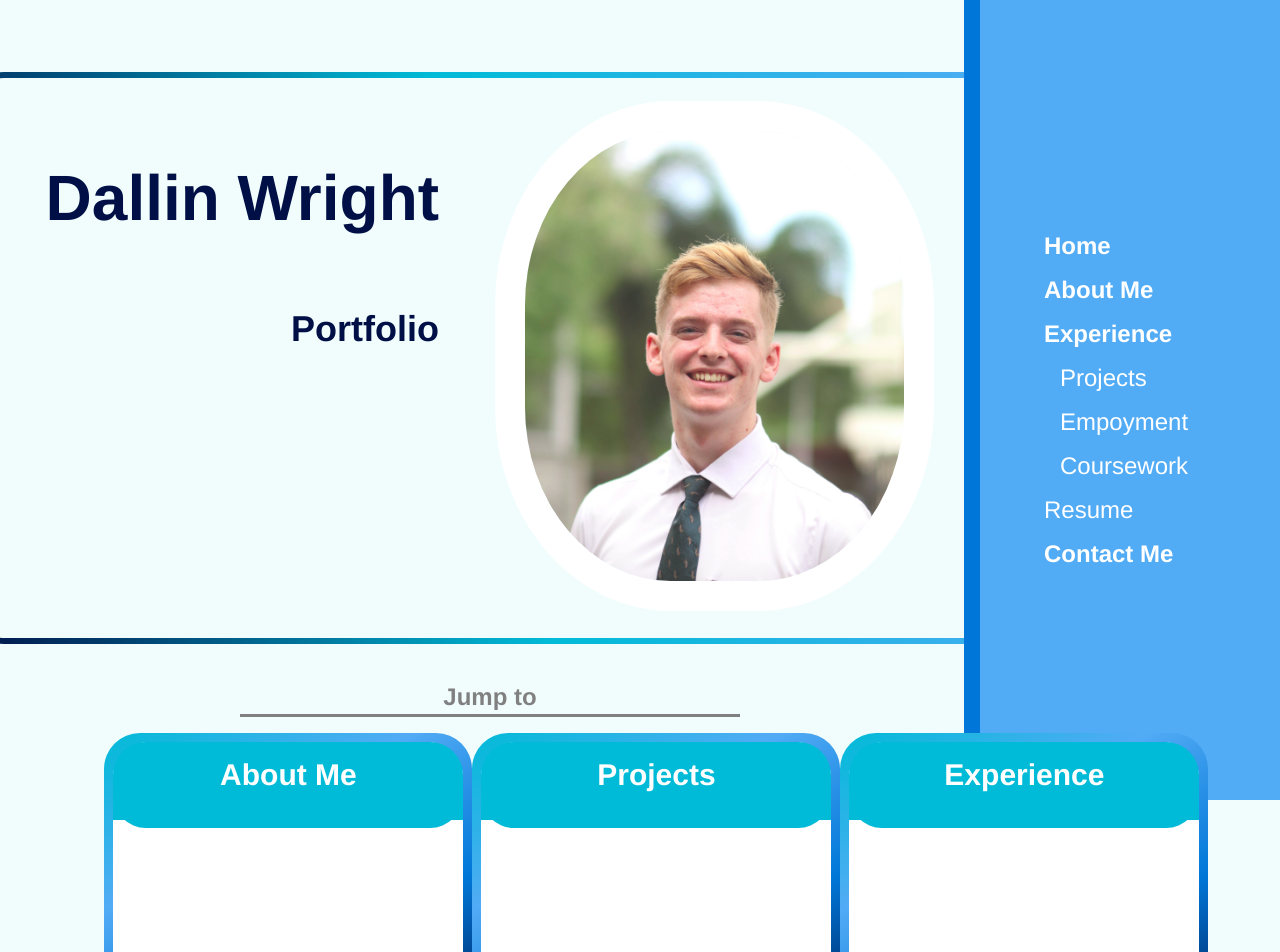
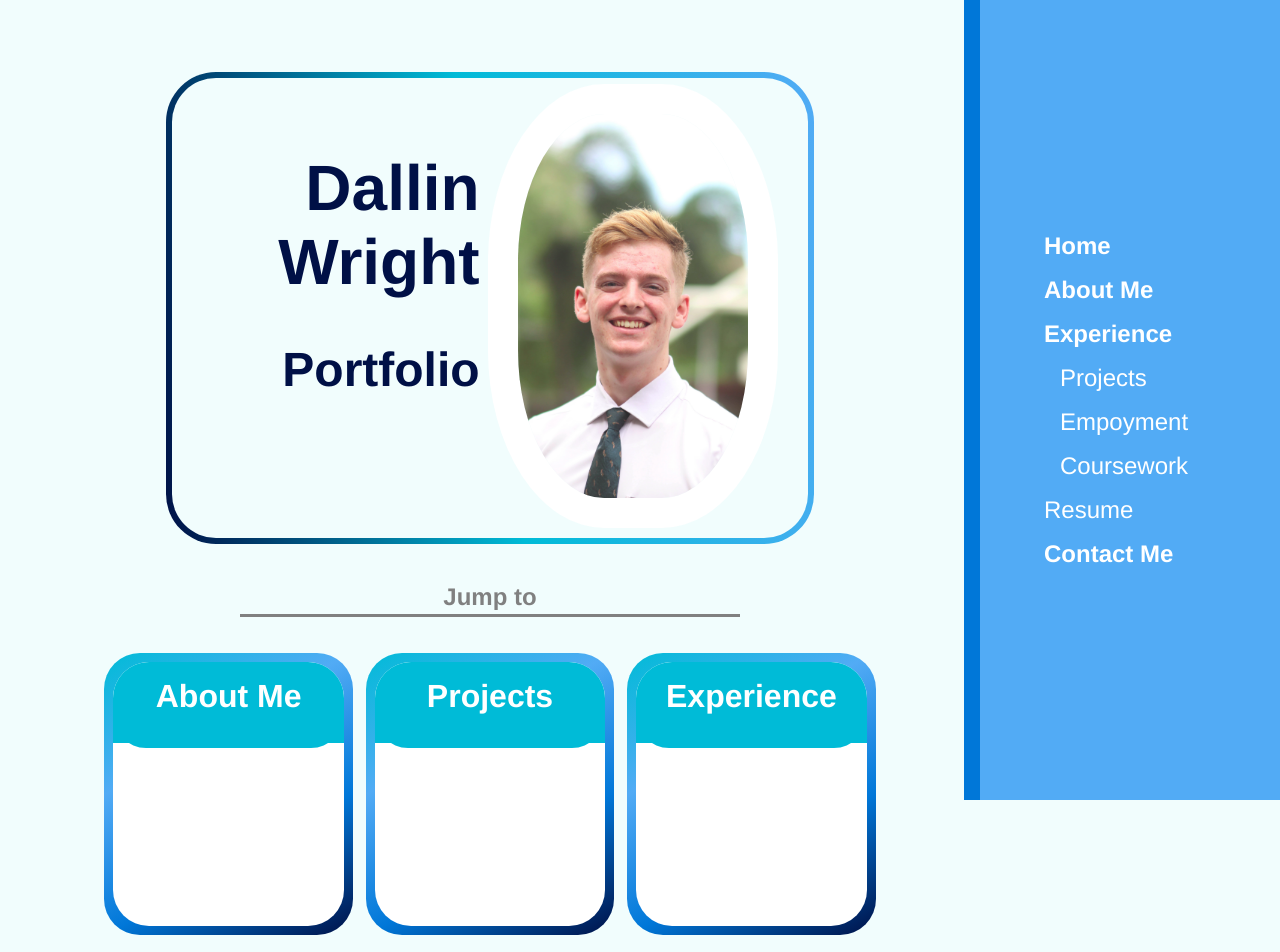
Before and after one commit to Leeway001Write/Leeway001Write.github.io, a React (Vite) app in the folder react-portfolio/: page / in a window 1280 px wide. Shown: the top 952 px of the page. Built offline with nearby package versions, Linux system fonts and the light colour scheme.

Commit message:
Fixed layout issues with viewport scaling, text sizes and layering of navbar

```diff
--- a/react-portfolio/src/App.css
+++ b/react-portfolio/src/App.css
@@ -9,11 +9,12 @@
 
 .main {
   width: calc(100% - 300px);
+  overflow: hidden;
 }
 
 .home-page {
   width: 100%;
-  height: 100vh;
+  height: auto;
   display: flex;
   flex-direction: column;
   justify-content: top;
@@ -27,6 +28,7 @@
   padding: 6px;
   border-radius: 50px;
 
+  width: auto;
   height: auto;
 
   background: linear-gradient(90deg, black, gray);
--- a/react-portfolio/src/App.tsx
+++ b/react-portfolio/src/App.tsx
@@ -8,8 +8,6 @@ import HorizDivider from './components/HorizDivider.tsx'
 function App() {
   return (
     <>
-      <NavBar />
-
       <div className="main">
 
         <div id="home" className="home-page">
@@ -31,6 +29,15 @@ function App() {
 
         <div id="experience" className="experience-page">
           <h1>Experience</h1>
+          <div id="projects" className="projects-page">
+            <h2>Projects</h2>
+          </div>
+          <div id="employment" className="employment-page">
+            <h2>Employment</h2>
+          </div>
+          <div id="coursework" className="coursework-page">
+            <h2>Coursework</h2>
+          </div>
         </div>
 
         <div id="contact" className="contact-page">
@@ -38,6 +45,8 @@ function App() {
         </div>
 
       </div>
+
+      <NavBar />
     </>
   )
 }
--- a/react-portfolio/src/components/styles/NavBar.css
+++ b/react-portfolio/src/components/styles/NavBar.css
@@ -4,7 +4,7 @@
   position: fixed;
   top: 0;
   right: 0;
-  font-size: 24px;
+  font-size: 1.5em;
   padding: 0;
   margin: 0;
 
--- a/react-portfolio/src/components/styles/ProfileCard.css
+++ b/react-portfolio/src/components/styles/ProfileCard.css
@@ -18,8 +18,8 @@
 }
 
 .profile-card {
-  width: 1000px;
-  height: 500px;
+  width: 45vw;
+  height: 50vh;
   padding: 30px;
 
   background: var(--color-background);
@@ -32,21 +32,24 @@
   flex-direction: row;
   justify-content: space-evenly;
   align-items: center;
+
+  overflow: hidden;
 }
 
 .profile-text {
-  margin-top: 20px;
+  margin: 10% 8px;
   height: 100%;
-
-  display: flex;
-  flex-direction: column;
-  justify-content: flex-start;
   text-align: right;
 }
 
+.profile-text h1 {
+  text-align: inherit;
+}
+
 .headshot-photo {
-  width: auto;
-  height: 450px;
+  width: 18vw;
+  height: 48vh;
+  object-fit: cover;
 
   border-style: solid;
   border-width: 30px;
--- a/react-portfolio/src/components/styles/Shortcut.css
+++ b/react-portfolio/src/components/styles/Shortcut.css
@@ -3,7 +3,7 @@
   margin-top: 36px;
   padding: 3px;
 
-  font-size: 24px;
+  font-size: 1.5em;
   text-align: center;
   color: gray;
 
@@ -12,7 +12,7 @@
 .shortcut-row {
   width: 80%;
   height: auto;
-  margin: 16px 0px;
+  margin: 36px 0px;
 
   display: flex;
   flex-direction: row;
@@ -29,7 +29,6 @@
 .shortcut-border {
   border-radius: 36px;
   padding: 9px;
-  height: 300px;
 
   background-color: var(--color-primary-dim);
 
@@ -41,12 +40,14 @@
 }
 
 .shortcut {
-  width: 350px;
-  height: 300px;
+  width: 18vw;
+  height: 33vh;
 
   background: white;
   border-color: var(--color-secondary);
   border-radius: 36px;
+
+  overflow: hidden;
 }
 
 .shortcut-banner {
@@ -56,7 +57,8 @@
 
   color: white;
   text-align: center;
-  font-size: 30px;
+  font-size: 2em;
+  white-space: nowrap;
 
   background: var(--color-secondary);
   border-radius: 33px;
--- a/react-portfolio/src/index.css
+++ b/react-portfolio/src/index.css
@@ -15,9 +15,10 @@
 }
 
 h1 {
-  font-size: 64px;
+  font-size: 4em;
+  text-align: center;
 }
 
 h2 {
-  font-size: 36px;
+  font-size: 3em;
 }
```
